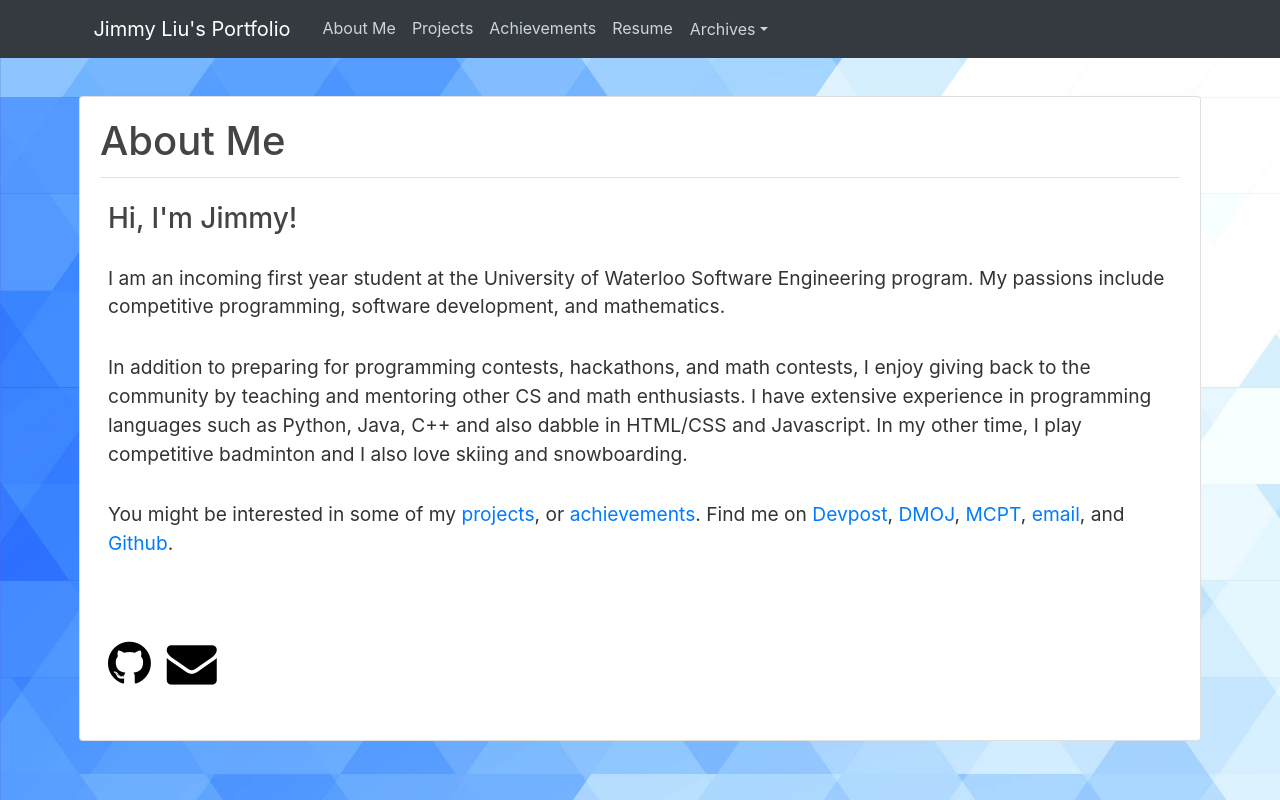
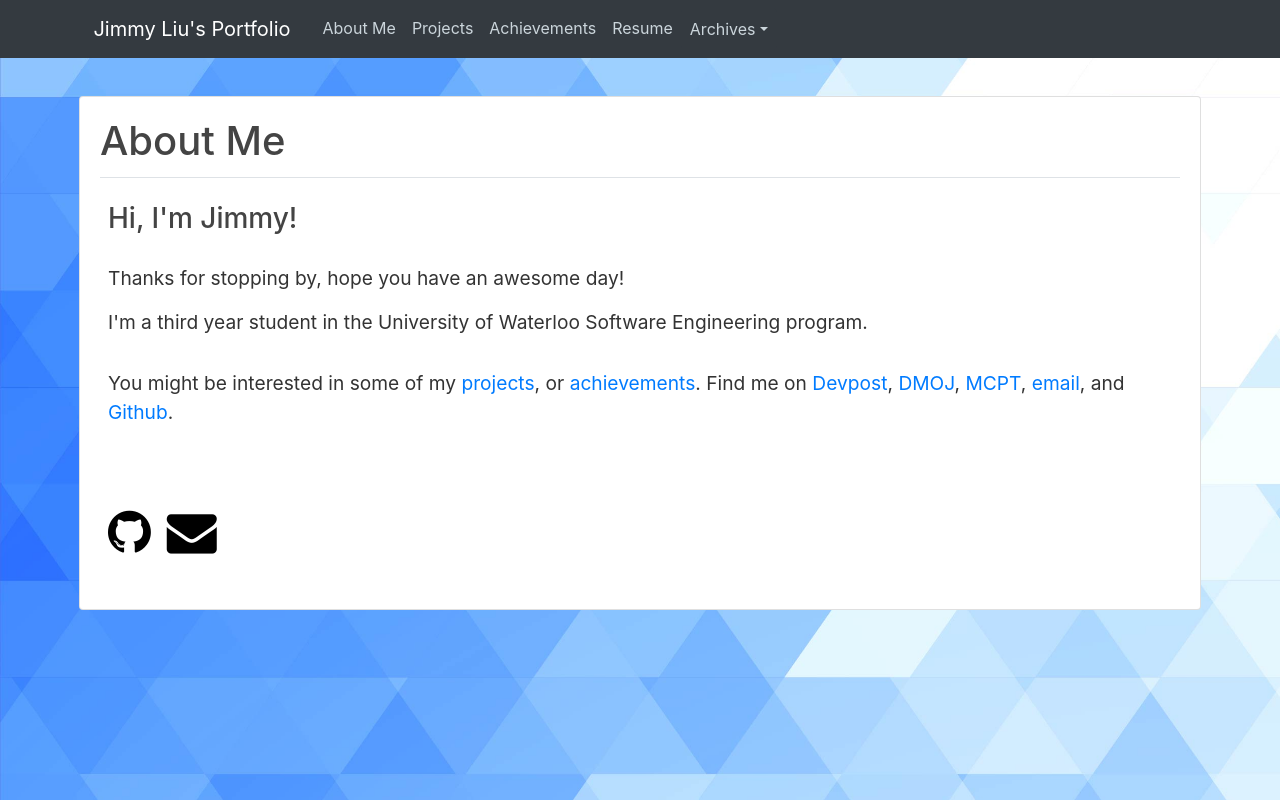
Before and after one commit to ji-mmyliu/personal-site, a React (Vite) app: page / in a window 1280 px wide. Built offline with nearby package versions, Linux system fonts and the light colour scheme; no server answers.

Commit message:
Update 'About Me' and Resume to third year

```diff
--- a/src/components/about/index.tsx
+++ b/src/components/about/index.tsx
@@ -14,16 +14,19 @@ export const About = (): JSX.Element => {
                     <div className="paragraph">
                         <h3 style={{ marginBottom: '1em' }}>Hi, I'm Jimmy!</h3>
                         <p className="card-text">
-                            I am an incoming first year student at the University of Waterloo Software Engineering program. My passions include competitive programming, software development, and mathematics.
+                            Thanks for stopping by, hope you have an awesome day!
+                        </p>
+                        <p className="card-text">
+                            I'm a third year student in the University of Waterloo Software Engineering program.
                         </p>
                     </div>
 
-                    <div className="paragraph">
+                    {/* <div className="paragraph">
                         <p className="card-text">
                             In addition to preparing for programming contests, hackathons, and math contests, I enjoy giving back to the community by teaching and mentoring other CS and math enthusiasts.
                             I have extensive experience in programming languages such as Python, Java, C++ and also dabble in HTML/CSS and Javascript. In my other time, I play competitive badminton and I also love skiing and snowboarding.
                         </p>
-                    </div>
+                    </div> */}
 
                     <div className="paragraph">
                         <p className="card-text" style={{ marginBottom: 5 + 'rem' }}>
--- a/src/components/app/index.tsx
+++ b/src/components/app/index.tsx
@@ -29,8 +29,8 @@ export const _App = (): JSX.Element => {
                                     <div className="btn-group">
                                         <button className="btn btn-dark dropdown-toggle nav-link" type="button" id="dropdownMenuButton" data-toggle="dropdown" aria-haspopup="true" aria-expanded="false">Archives</button>
                                         <div className="dropdown-menu">
-                                            <Link to="/notes/stats" className="dropdown-item">Statistics Notes</Link>
-                                            <Link to="/notes/finance" className="dropdown-item">Finance Notes</Link>
+                                            <Link to="/course-notes/stats" className="dropdown-item">Statistics Notes</Link>
+                                            <Link to="/course-notes/finance" className="dropdown-item">Finance Notes</Link>
                                             <a className="dropdown-item" href="https://ics.portfolio.jimmyliu.dev" target="_blank">ICS4U Portfolio</a>
                                             <a className="dropdown-item" href="https://ics.tutorials.jimmyliu.dev" target="_blank">ICS4U Java Tutorials</a>
                                         </div>
@@ -48,7 +48,7 @@ export const _App = (): JSX.Element => {
                 <Route path="/projects" element={<Projects />} />
                 <Route path="/achievements" element={<Achievements />} />
                 <Route path="/resume" element={<Resume />} />
-                <Route path="/notes/:id" element={<Notes />} />
+                <Route path="/course-notes/:id" element={<Notes />} />
                 <Route path="*" element={<NotFound />} />
             </Routes>
         </div>
```
Also changed, not shown: 1 other file (tests, documents, lock files or other folders).
